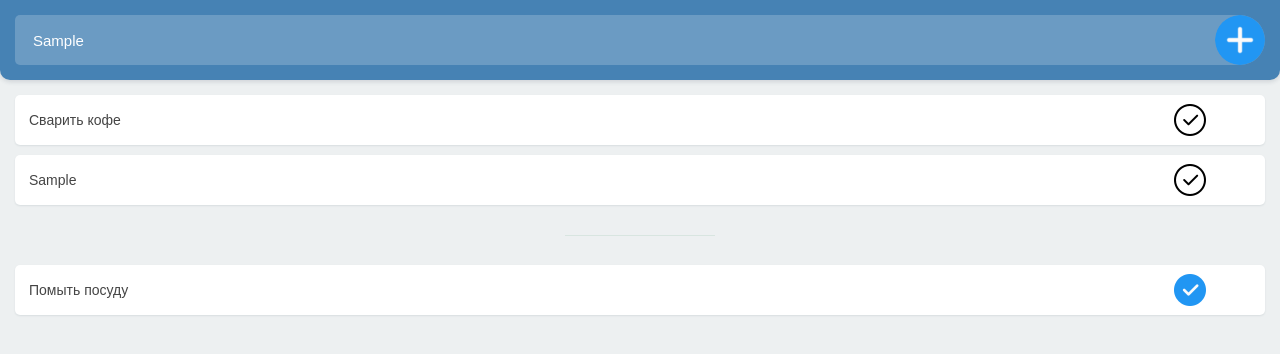
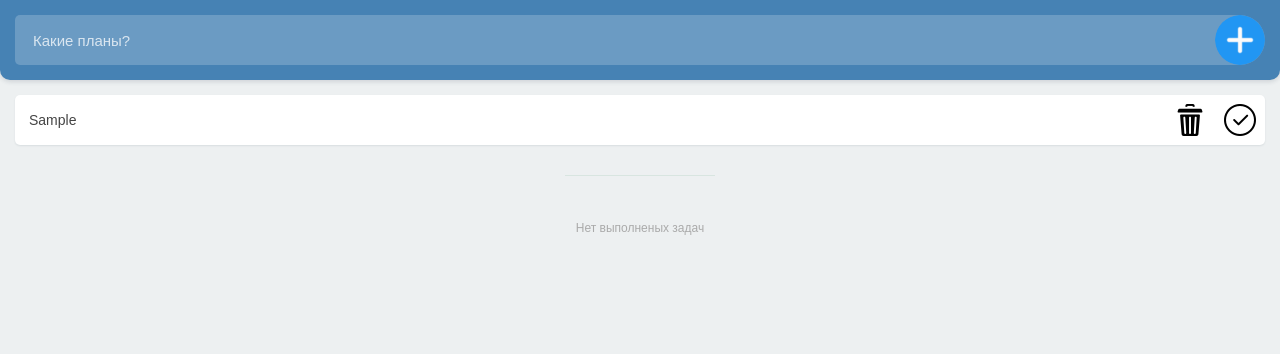
Before and after one commit to GuzeevZhenya/Glo, a plain HTML site: page index.html in a window 1280 px wide. Both pictures are taken after typing "Sample" into the empty fields and a click on the button 1240 px from the left and 40 px from the top of the page. Drawn offline with Linux system fonts and the light colour scheme.

Commit message:
problame with 8 task

```diff
--- a/script/index.js
+++ b/script/index.js
@@ -2,20 +2,17 @@ todoControl = document.querySelector('.todo-control')
 headerInput = document.querySelector('.header-input')
 todoList = document.querySelector('.todo-list');
 todoCompleted = document.querySelector('.todo-completed');
+todoContainer = document.querySelector('.todo-container')
+
 
 //Массив со значениями
-const todoData = [{
-		value: 'Сварить кофе',
-		completed: false,
-
-	},
-	{
-		value: 'Помыть посуду',
-		completed: true,
-	},
+const todoData = [
 ]
 
+
+
 const render = function () {
+
 
 
 	todoList.textContent = "";
@@ -28,36 +25,69 @@ const render = function () {
 		//Выводим на страницу разметку
 		li.innerHTML = `<span class= "text-todo"> ${item.value} </span>` +
 			'<div class="todo-buttons">' +
-			'<button class="todo-complete"></button>' +
+				'<button class="todo-remove"></button>'+
+				'<button class="todo-complete"></button>' +
 			'</div>';
-		//Проверка куда нужно закидывать таски
+
+
+
+		// Локал
+
+
+
+
+	//Проверка куда нужно закидывать таски
 		if (item.completed) {
 			todoCompleted.append(li)
+
 		} else {
 			todoList.append(li);
 		}
 
-		const todoCompl = li.querySelector('.todo-complete');
-		todoCompl.addEventListener('click', function () {
+
+		const todoComplet = li.querySelector('.todo-complete');
+		todoComplet.addEventListener('click', function () {
 			item.completed = !item.completed;
 			render();
 		})
+
+
+		//Удаление элемента
+		const todoRemove = li.querySelector('.todo-remove')
+		todoRemove.addEventListener('click',function(e){
+			 if(e.target.className = "todo-remove"){
+				 e.target.parentNode.parentNode.remove();
+			 }
+
+		})
+
+		let local = JSON.parse(localStorage.getItem('taskAdd'));
+		localStorage.setItem('taskAdd',JSON.stringify(todoData));
+		console.log(local);
+
+
 	})
 };
 
 
-
 todoControl.addEventListener('submit', (e) => {
 	e.preventDefault();
-
 	//Объект который принимает значения из input
 	const newTodo = {
 		value: headerInput.value,
 		completed: false,
 
 	};
-	todoData.push(newTodo);
+
+	if(newTodo.value === ''){
+		alert('Введите значение');
+	}else{
+		todoData.push(newTodo);
+		headerInput.value = "";
+	}
 	render();
 })
 
+
+
 render();
```
Also changed, not shown: index.html (+3 -2 lines).
